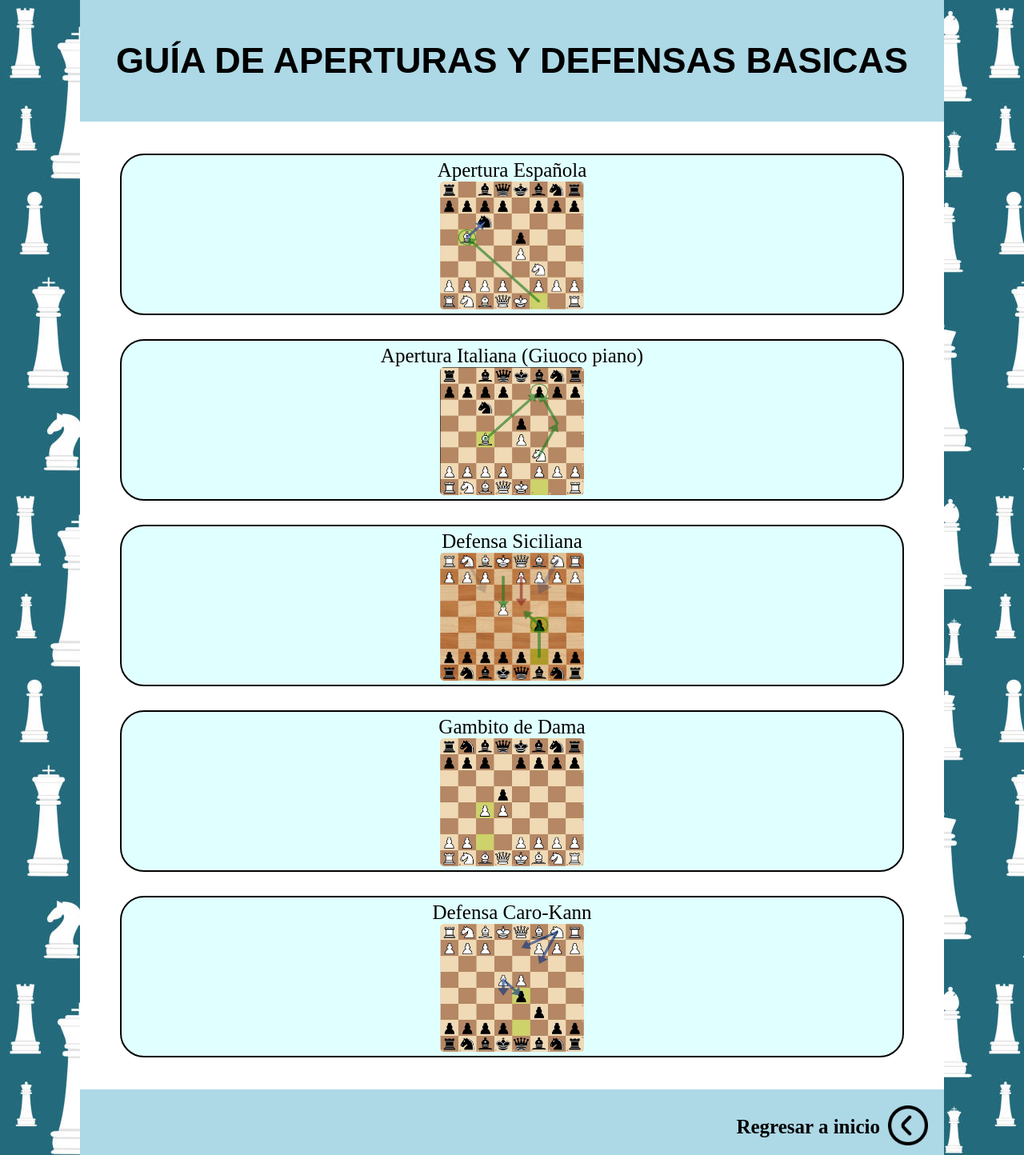
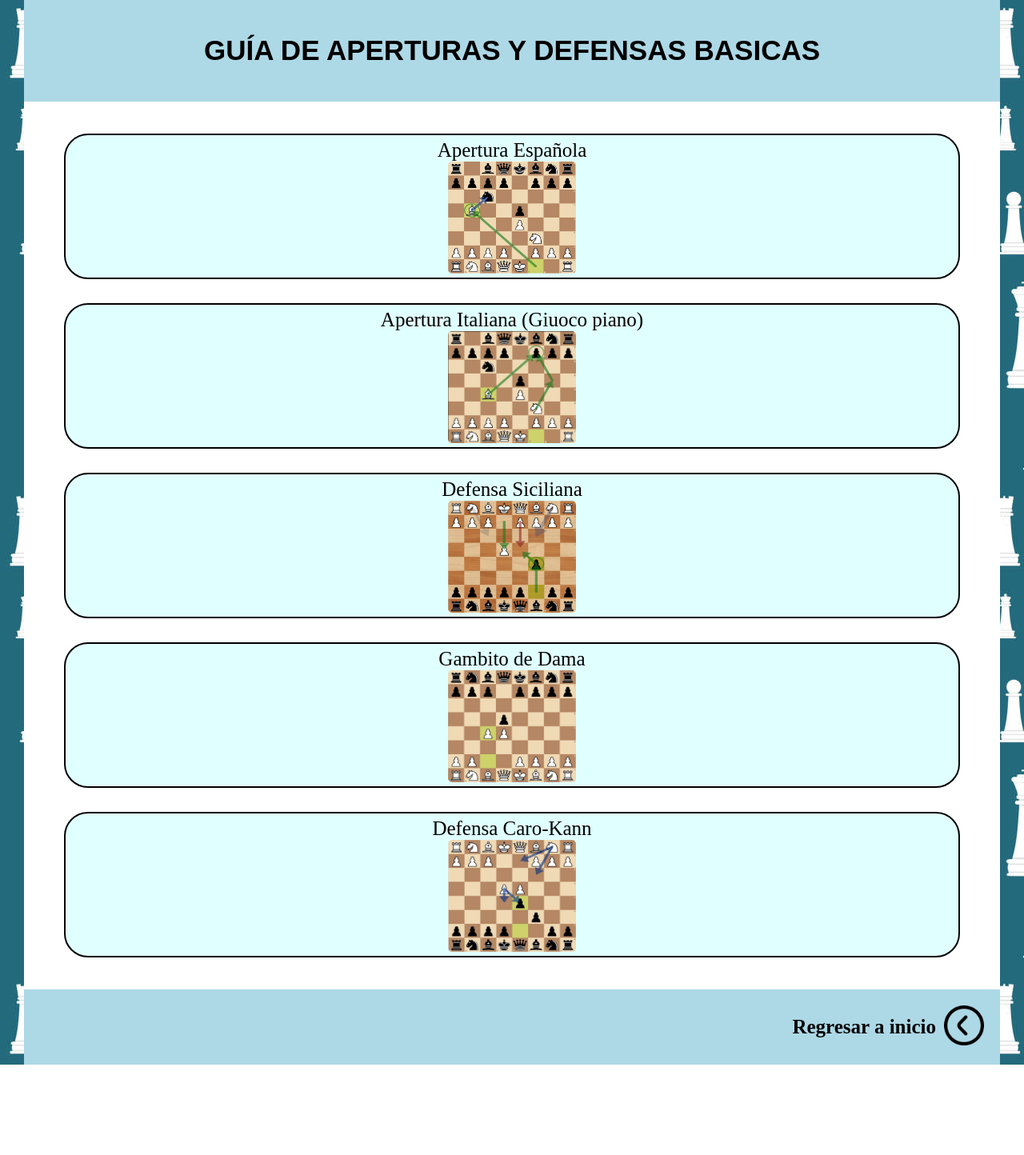
Before and after one commit to Reyes-Roderick/Aprende-a-jugar-al-ajedrez, a plain HTML site: page Aperturas.html in a window 1280 px wide. Shown: the top 1444 px of the page at 80% size. After the commit the page ends 1331 px from the top, so only its background shows below. Drawn offline with Linux system fonts and the light colour scheme.

Commit message:
cuarto commit

```diff
--- a/css/styles4.css
+++ b/css/styles4.css
@@ -139,6 +139,23 @@ h2{
 }
 
 @media (max-width: 1600px){
+
+    header{
+        margin: 0px 30px;
+    }
+
+    .cuerpo{
+        margin: 0px 30px;
+    }
+
+    footer{
+        margin: 0px 30px;
+    }
+
+    h1{
+        font-size: 35px;
+    }
+
     .grilla{
         display: flex;
         flex-direction: column;
@@ -150,7 +167,27 @@ h2{
     }
 
     .apertura1 img{
-        width: 180px;
-        height: 160px;
+        width: 160px;
+        height: 140px;
+    }
+
+    .apertura2 img{
+        width: 160px;
+        height: 140px;
+    }
+
+    .defensa3 img{
+        width: 160px;
+        height: 140px;
+    }
+
+    .defensa4 img{
+        width: 160px;
+        height: 140px;
+    }
+
+    .defensa5 img{
+        width: 160px;
+        height: 140px;
     }
 }
```
